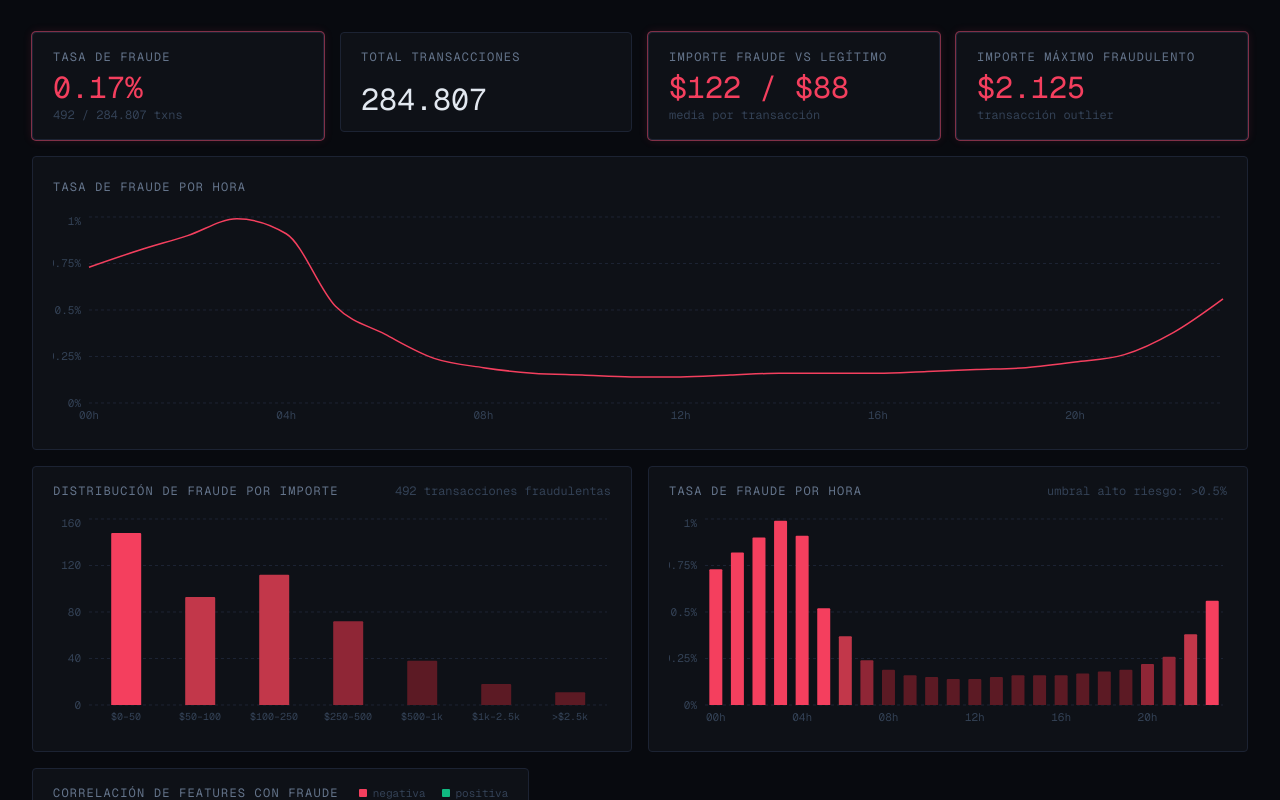
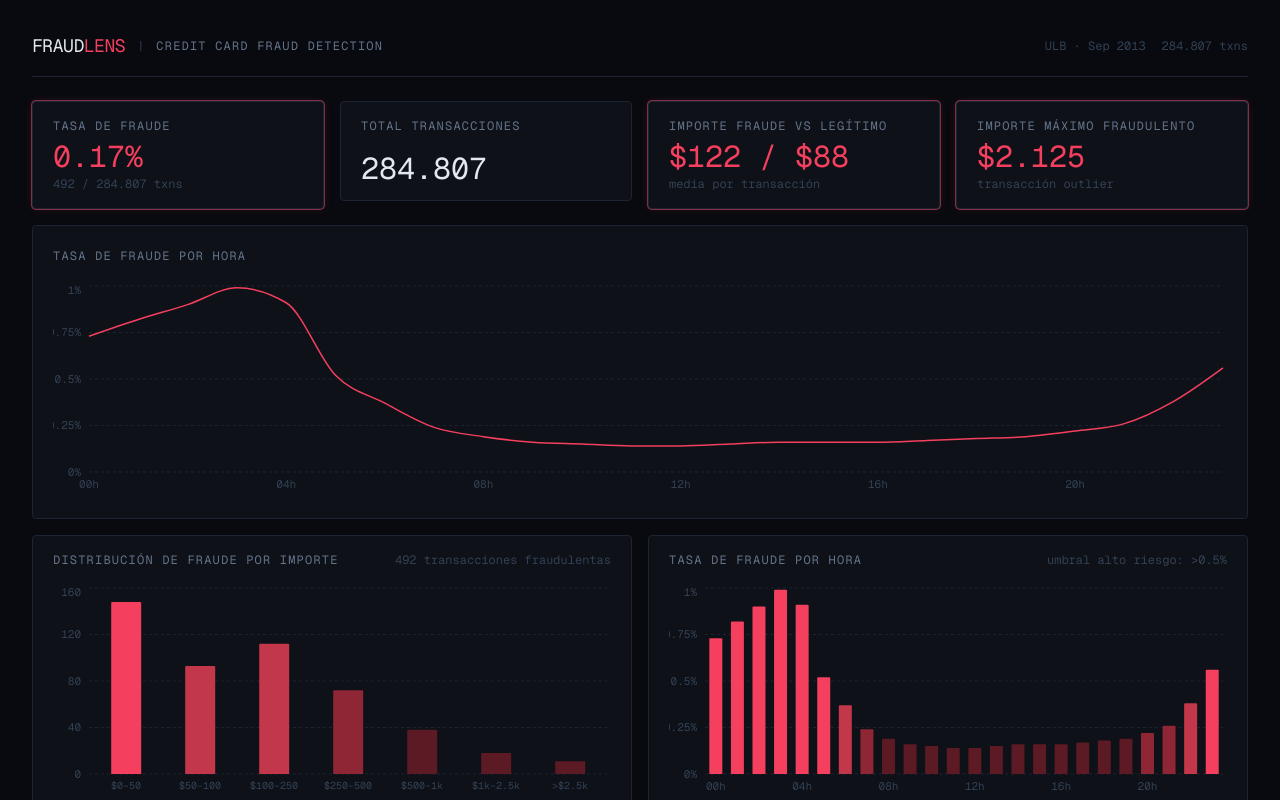
Before and after one commit to josegijon/fraudlens, a React (Vite) app in the folder frontend/: page / in a window 1280 px wide. Shown: the top 800 px of the page. Built offline with nearby package versions, Linux system fonts and the light colour scheme.

Commit message:
feat: add AppHeader component to enhance application layout

```diff
--- a/frontend/src/App.tsx
+++ b/frontend/src/App.tsx
@@ -1,4 +1,5 @@
 import { AmountDistribution } from './components/AmountDistribution'
+import { AppHeader } from './components/AppHeader'
 import { FeatureCorrelation } from './components/FeatureCorrelation'
 import { FraudTimeline } from './components/FraudTimeline'
 import { HourlyPattern } from './components/HourlyPattern'
@@ -8,6 +9,7 @@ export default function App() {
     return (
         <div className="min-h-screen bg-bg p-8">
             <div className="grid grid-cols-1 sm:grid-cols-6 lg:grid-cols-12 gap-4">
+                <AppHeader />
                 <div className="col-span-3">
                     <KPICard
                         label="Tasa de fraude"
--- /dev/null
+++ b/frontend/src/components/AppHeader.tsx
@@ -0,0 +1,29 @@
+export function AppHeader() {
+    return (
+        <header className="col-span-12 flex items-center justify-between border-b border-border pb-4 mb-2">
+            {/* Branding */}
+            <div className="flex items-center gap-3">
+                <span className="text-lg font-geist-mono text-text-primary tracking-tight">
+                    FRAUD<span className="text-fraud">LENS</span>
+                </span>
+                <span className="text-text-muted font-geist-mono text-xs">|</span>
+                <span className="text-xs font-geist-mono text-text-secondary tracking-widest uppercase">
+                    Credit Card Fraud Detection
+                </span>
+            </div>
+
+            {/* Right side: dataset info + status */}
+            <div className="flex items-center gap-6">
+                {/* Dataset meta */}
+                <div className="flex items-center gap-4">
+                    <span className="text-xs font-geist-mono text-text-muted">
+                        ULB · Sep 2013
+                    </span>
+                    <span className="text-xs font-geist-mono text-text-muted">
+                        284.807 txns
+                    </span>
+                </div>
+            </div>
+        </header>
+    )
+}
```
